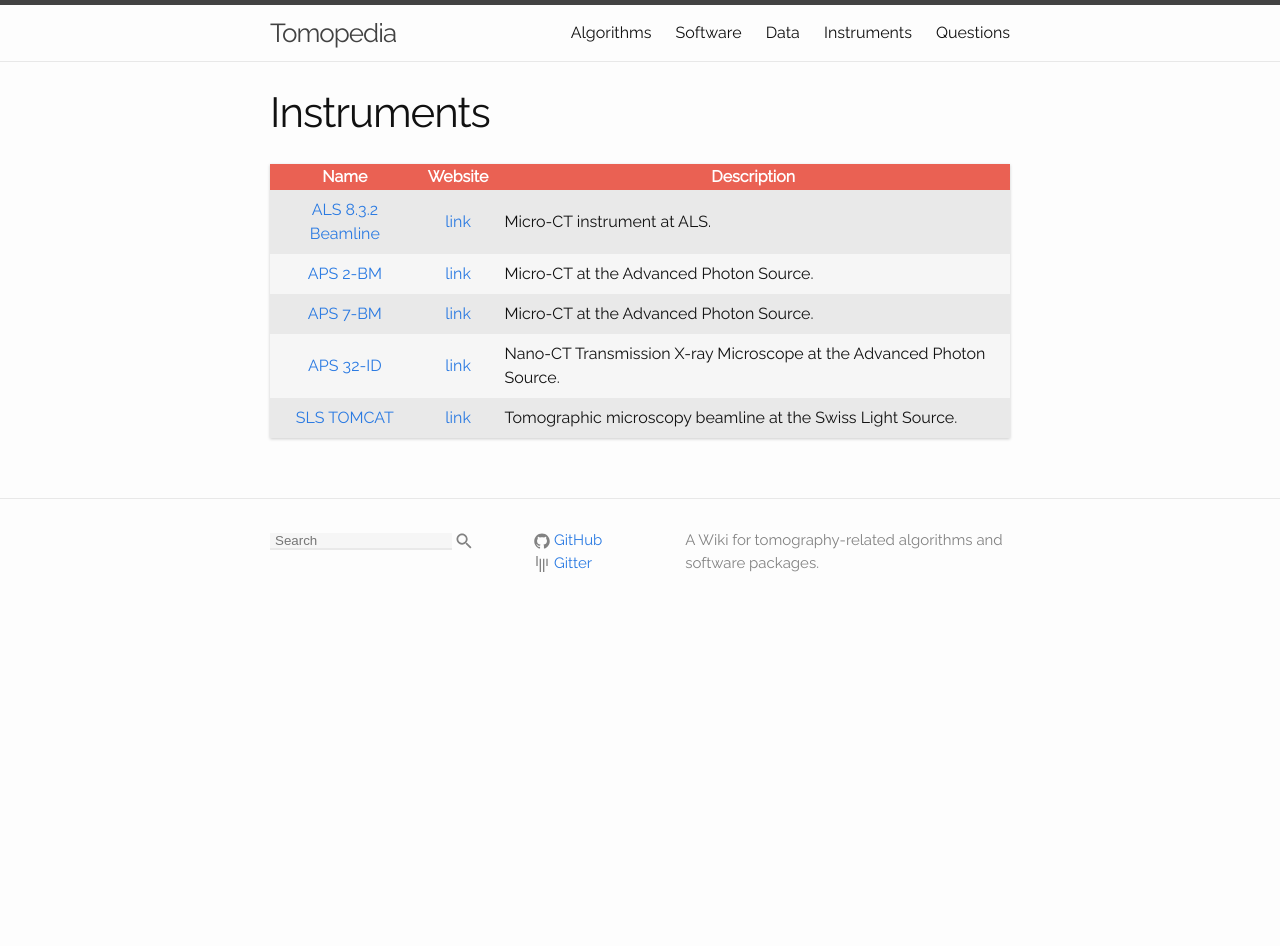
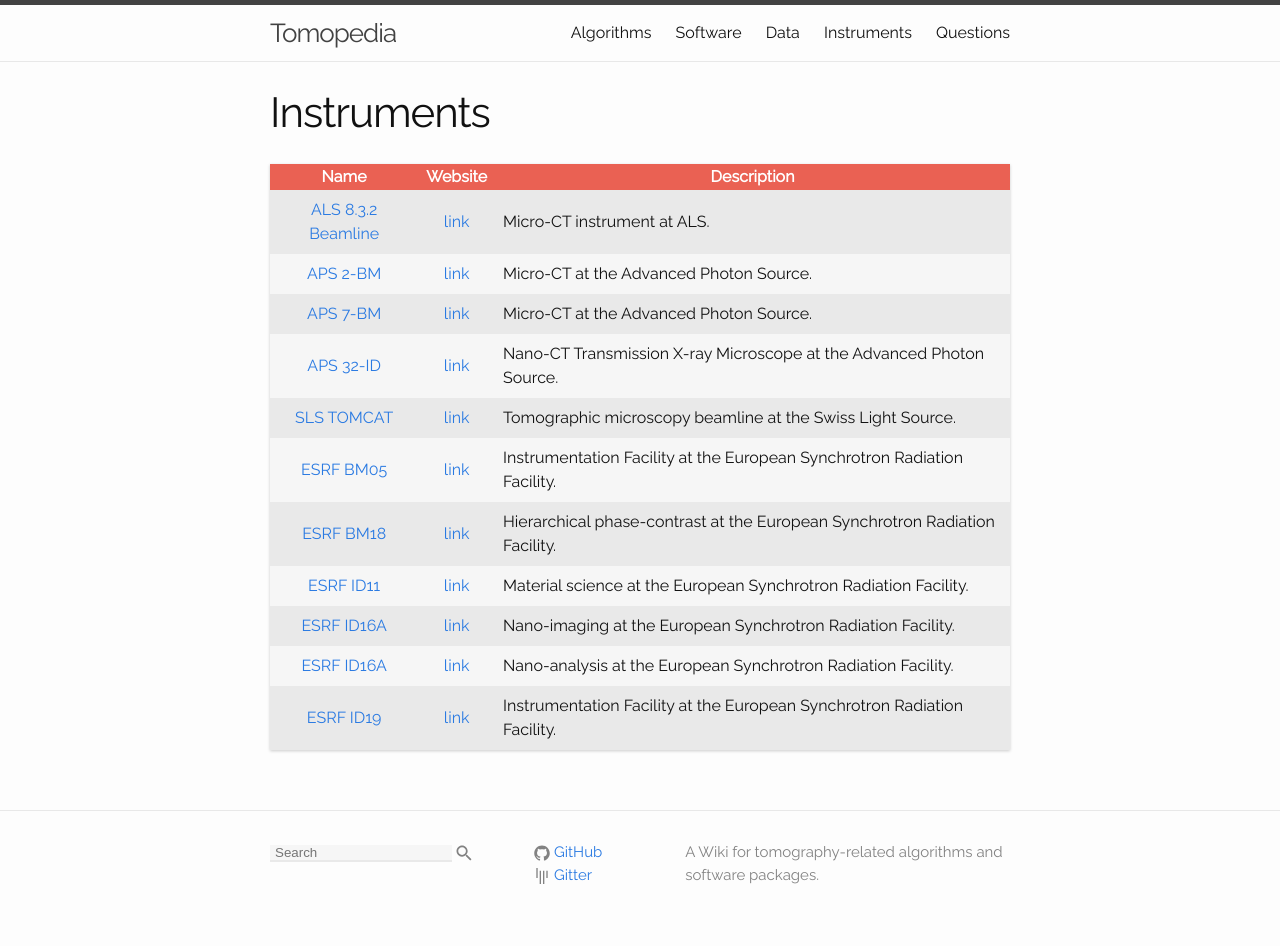
Before and after one commit to tomopedia/tomopedia.github.io, a Jekyll site: the page built from main_pages/60_instruments.md, in a window 1280 px wide. Built offline with Jekyll 4.4.1, drawn with Linux system fonts in a browser that asks for light colours; before the commit the page ends 900 px from its top, so only the background shows below that.

Commit message:
Add esrf intruments

```diff
--- a/main_pages/60_instruments.md
+++ b/main_pages/60_instruments.md
@@ -13,3 +13,9 @@ include_in_menu: true
 |     [APS 7-BM](/instruments/aps7bm/)              |    [link](https://docs7bm.readthedocs.io/en/latest/source/tomography.html)                    | Micro-CT at the Advanced Photon Source.                                                       |
 |     [APS 32-ID](/instruments/aps32id/)            |    [link](https://docs32id.readthedocs.io/en/latest/source/txm.html)                          | Nano-CT Transmission X-ray Microscope at the Advanced Photon Source.                          |
 |     [SLS TOMCAT](/instruments/tomcat/)            |    [link](https://www.psi.ch/sls/tomcat/)                                                     | Tomographic microscopy beamline at the Swiss Light Source.                                    |
+|     [ESRF BM05](/instruments/esrf_bm05/)          |    [link](https://www.esrf.fr/UsersAndScience/Experiments/XNP/BM05)                           | Instrumentation Facility at the European Synchrotron Radiation Facility.                      |
+|     [ESRF BM18](/instruments/esrf_bm18/)          |    [link](https://www.esrf.fr/home/UsersAndScience/Experiments/StructMaterials/BM18.html)     | Hierarchical phase-contrast at the European Synchrotron Radiation Facility.                   |
+|     [ESRF ID11](/instruments/esrf_id11/)          |    [link](https://www.esrf.fr/UsersAndScience/Experiments/StructMaterials/ID11)               | Material science at the European Synchrotron Radiation Facility.                              |
+|     [ESRF ID16A](/instruments/esrf_id16a/)        |    [link](https://www.esrf.fr/UsersAndScience/Experiments/XNP/ID16A)                          | Nano-imaging at the European Synchrotron Radiation Facility.                                  |
+|     [ESRF ID16A](/instruments/esrf_id16b/)        |    [link](https://www.esrf.fr/UsersAndScience/Experiments/XNP/ID16B)                          | Nano-analysis at the European Synchrotron Radiation Facility.                                 |
+|     [ESRF ID19](/instruments/esrf_id19/)          |    [link](https://www.esrf.fr/home/UsersAndScience/Experiments/StructMaterials/ID19.html)     | Instrumentation Facility at the European Synchrotron Radiation Facility.                      |
```
Also changed, not shown: instruments/esrf_bm05.md (added, +11 -0 lines), instruments/esrf_bm18.md (added, +23 -0 lines), instruments/esrf_id11.md (added, +9 -0 lines), instruments/esrf_id16a.md (added, +9 -0 lines), instruments/esrf_id16b.md (added, +9 -0 lines), instruments/esrf_id19.md (added, +21 -0 lines).
